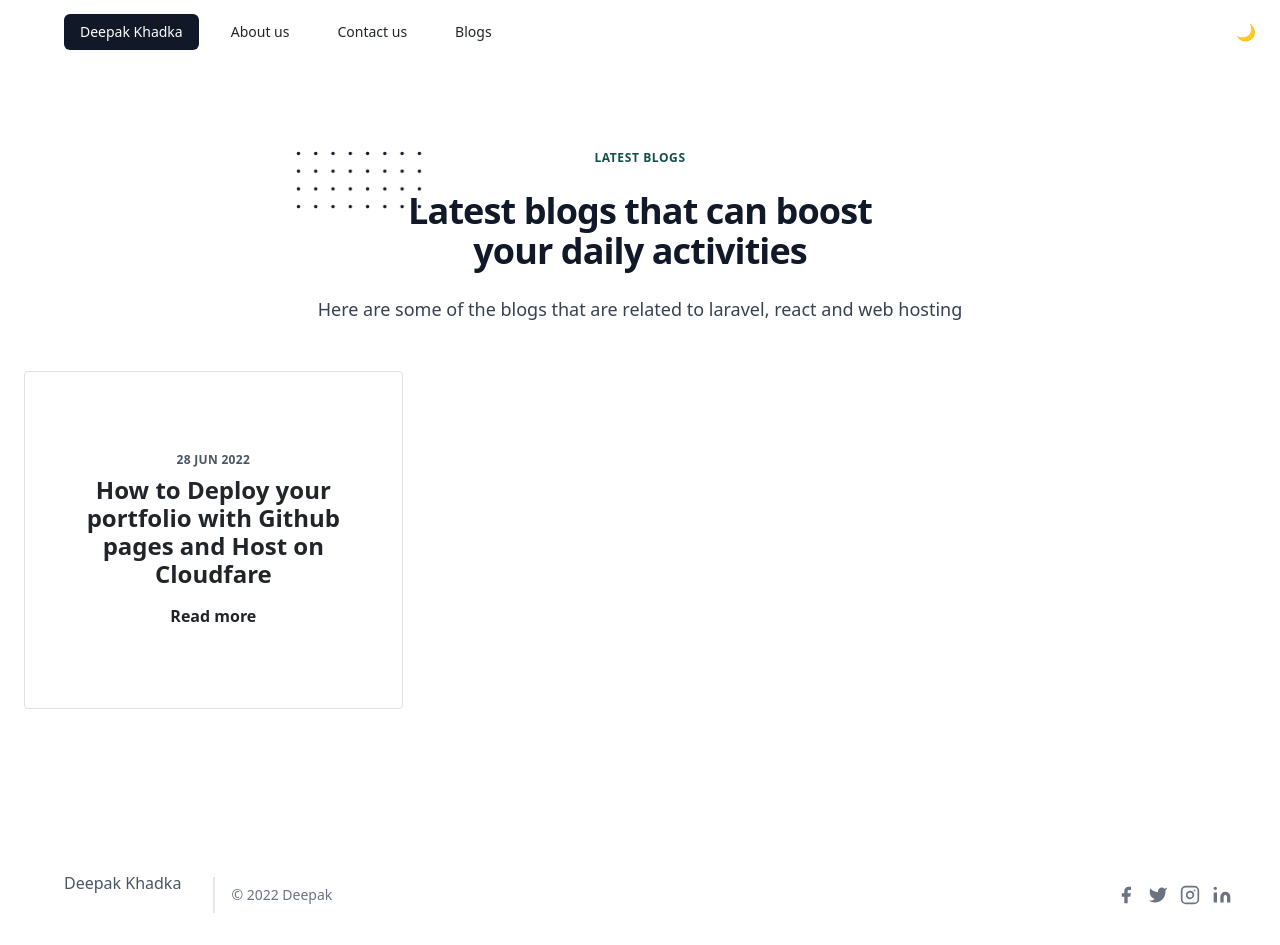
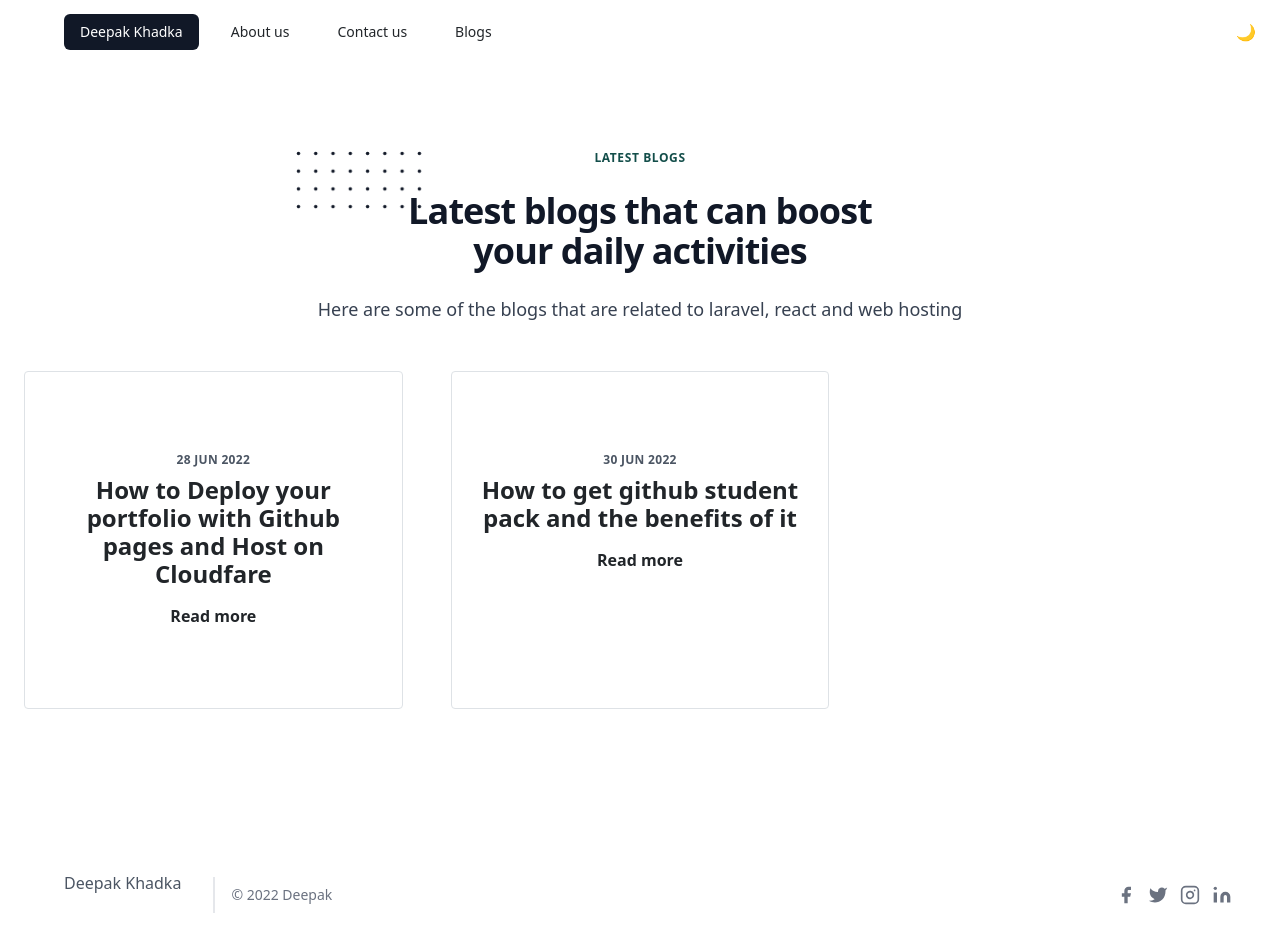
Before and after one commit to Deepak-khadka/deepak159-hosting-site, a React (Create React App) app: page /blogs in a window 1280 px wide. Built offline with nearby package versions, Linux system fonts and the light colour scheme; the HTML template or start-up script is replaced by a standard one.

Commit message:
chore: include another blog fot github student pack

```diff
--- a/src/component/BlogList/Cloudfare-hosting.js
+++ b/src/component/BlogList/Cloudfare-hosting.js
@@ -91,7 +91,7 @@ const CloudfareHosting = () => {
                             <p className="text-gray-500 dark:text-gray-300">
                                 Step 8: Register your Domain name in the custom Domain panel.
                                 <Zoom>
-                                    <img src={ChooseDomain} alt="Choose Domain"/>
+                                    <img src={ChooseDomain} alt="Choose Domain "/>
                                 </Zoom>
                             </p>
                         </div>
--- a/src/component/Blogs.js
+++ b/src/component/Blogs.js
@@ -46,6 +46,24 @@ function Blogs() {
         </Link>
         </span>
     </div>
+
+    <div className="px-10 py-20 text-center border rounded lg:px-5 lg:py-10 xl:py-20">
+      <p className="mb-2 text-xs font-semibold tracking-wide text-gray-600 uppercase">
+        30 JUN 2022
+      </p>
+
+       <Link to="/" >
+         <span className="inline-block max-w-xs mx-auto mb-3 text-2xl font-extrabold leading-7 transition-colors duration-200 hover:text-deep-purple-accent-400">
+             How to get github student pack and the benefits of it
+         </span>
+       </Link>
+      <span className="inline-flex items-center font-semibold transition-colors duration-200 text-deep-purple-accent-400 hover:text-deep-purple-800">
+      <Link to="/" >
+        Read more
+        </Link>
+        </span>
+    </div>
+
    </div>
 </div>
         </>
```
